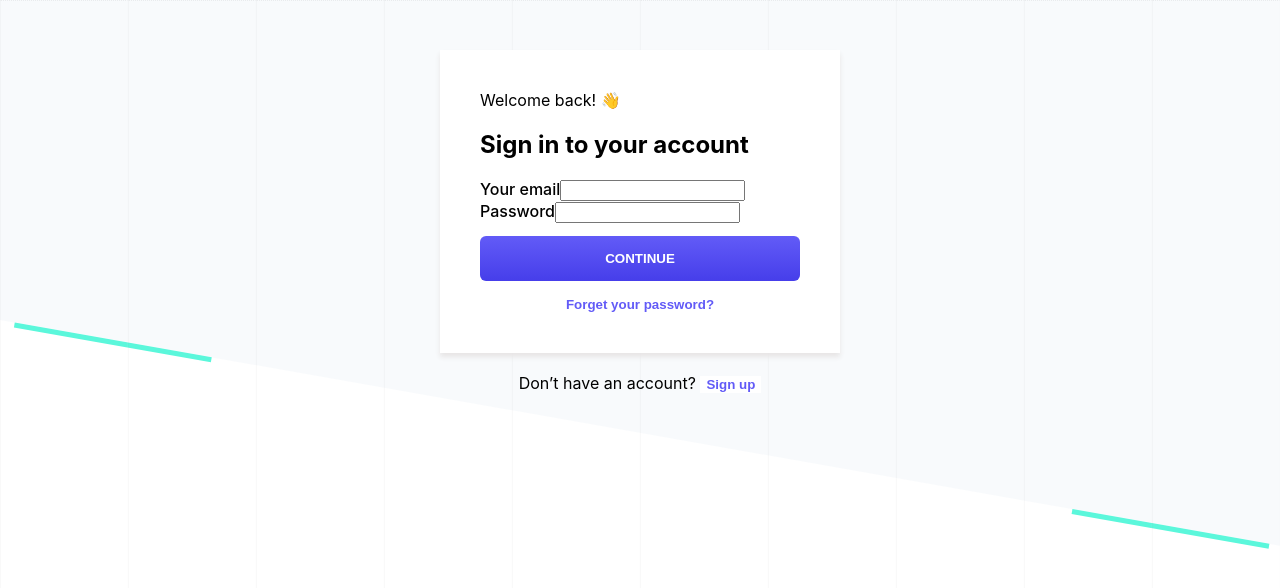
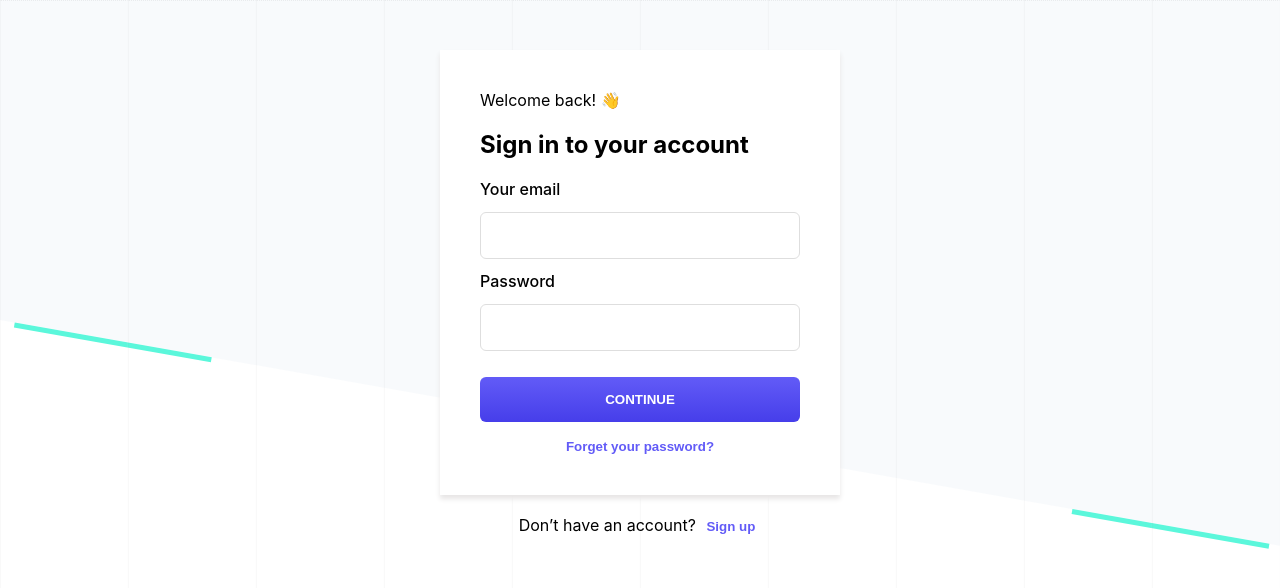
Before and after one commit to Vishnutyagi/JulyProj, a React (Create React App) app: page / in a window 1280 px wide. Shown: the top 588 px of the page. Built offline with nearby package versions, Linux system fonts and the light colour scheme.

Commit message:
input changed

```diff
--- a/src/App.css
+++ b/src/App.css
@@ -67,7 +67,7 @@
 form{
   width: 100%;
 }
-/* input{
+.input{
   width: 92%;
   height: 45px;
   padding: 0px 12px 0px 12px;
@@ -75,7 +75,7 @@ form{
   opacity: 0px;
   border: 1px solid #DEDEDE;
   margin: 4% 0%;
-} */
+}
 .continue{
   padding: 0px 12px 0px 12px;
   border-radius: 6px;
--- a/src/components/login.js
+++ b/src/components/login.js
@@ -65,9 +65,9 @@ function Login() {
             <h2>Sign in to your account</h2>
             <form>
               <label for="email">Your email</label>
-              <input id="email" type="text" onChange={handlename}></input>
-              <label for="pass">Password</label>
-              <input id="pass" type="text" onChange={handlepassword}></input>
+              <input className='input' id="email" type="text" onChange={handlename}></input>
+              <label  for="pass">Password</label>
+              <input className='input' id="pass" type="text" onChange={handlepassword}></input>
               <button type="submit" className="continue" onClick={handleClick}>CONTINUE</button>
             </form>
             <div style={{"text-align":"center"}}>
```
